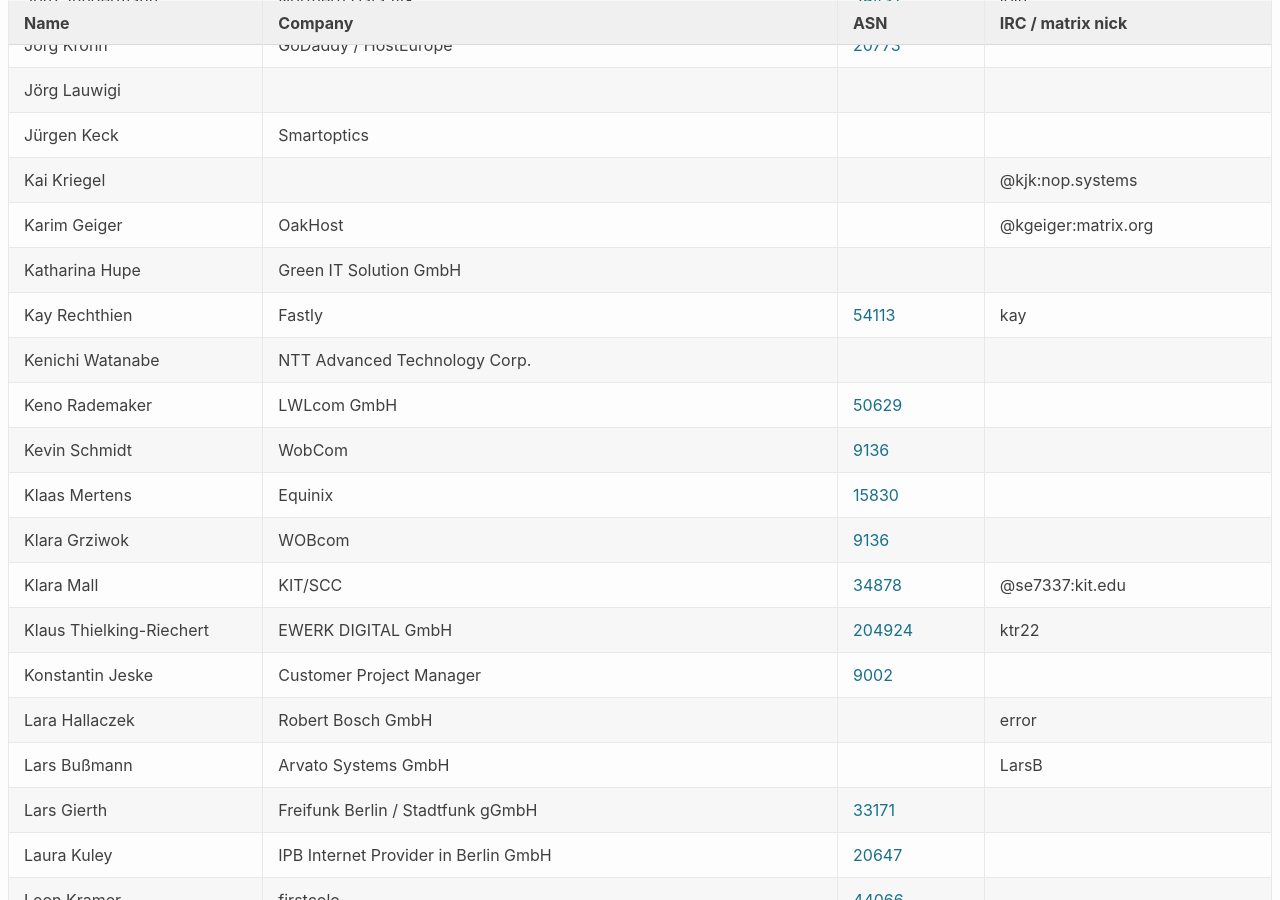
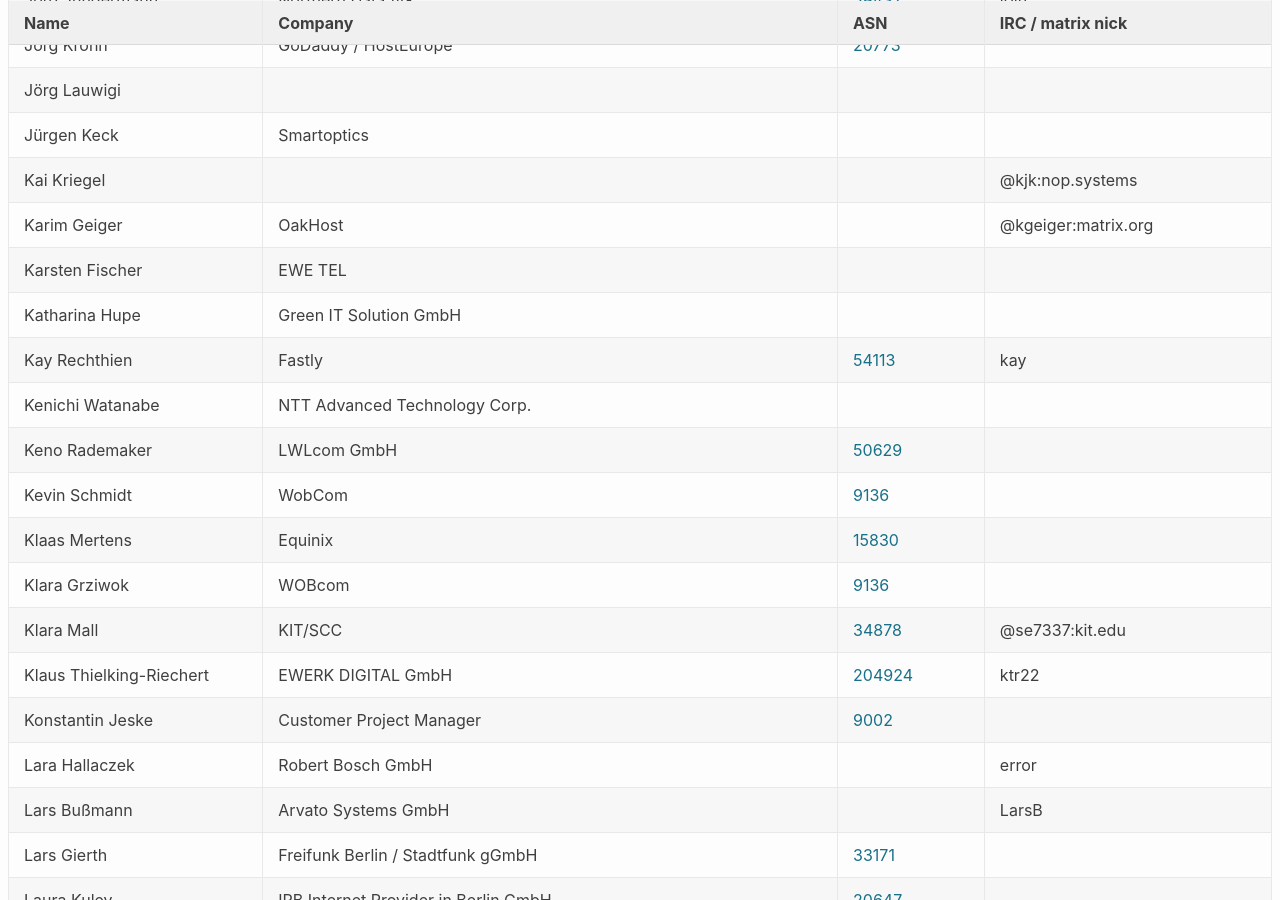
Before and after one commit to denog/pretix-attendeelist, a Jekyll site: the page built from denog16/index.markdown, in a window 1280 px wide and 900 px high, scrolled down 11116 px. Built offline with Jekyll 4.4.1, drawn with Linux system fonts in a browser that asks for light colours.

Commit message:
Latest data: Tue Nov  5 14:48:08 UTC 2024

```diff
--- a/_data/attendees_denog16_onsite.json
+++ b/_data/attendees_denog16_onsite.json
@@ -1485,6 +1485,12 @@
     "name": "Karim Geiger",
     "company": "OakHost",
     "irc": "@kgeiger:matrix.org",
+    "asn": null
+  },
+  {
+    "name": "Karsten Fischer",
+    "company": "EWE TEL",
+    "irc": null,
     "asn": null
   },
   {
```
